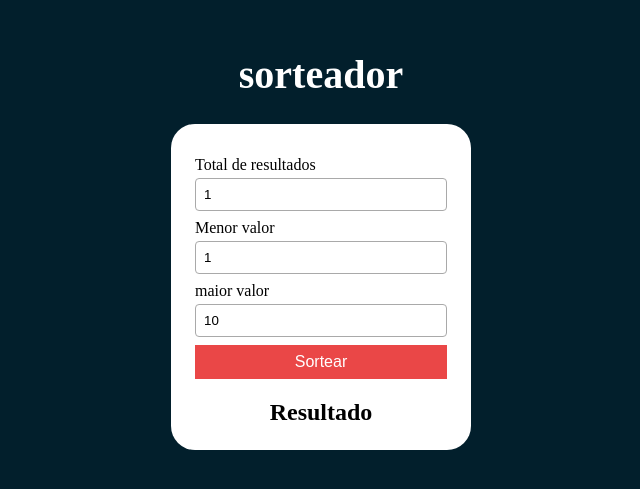
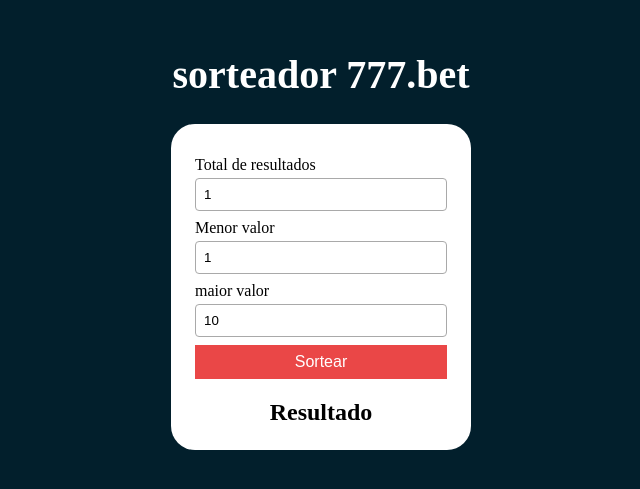
Before and after one commit to Rafabeserra77/Rafabeserra77.github.io, a plain HTML site: page index.html in a window 1280 px wide. Shown: the part 163-652 px from the top of the page, without its empty margins (319-959 px from the left). Drawn offline with Linux system fonts and the light colour scheme.

Commit message:
Update index.html

```diff
--- a/index.html
+++ b/index.html
@@ -7,7 +7,7 @@
     <link rel="stylesheet" href="style.css">
 </head>
 <body>
-    <h1>sorteador</h1>
+    <h1>sorteador 777.bet </h1>
 
     <div class= "card">
     <div class= "fields"></div>
```
